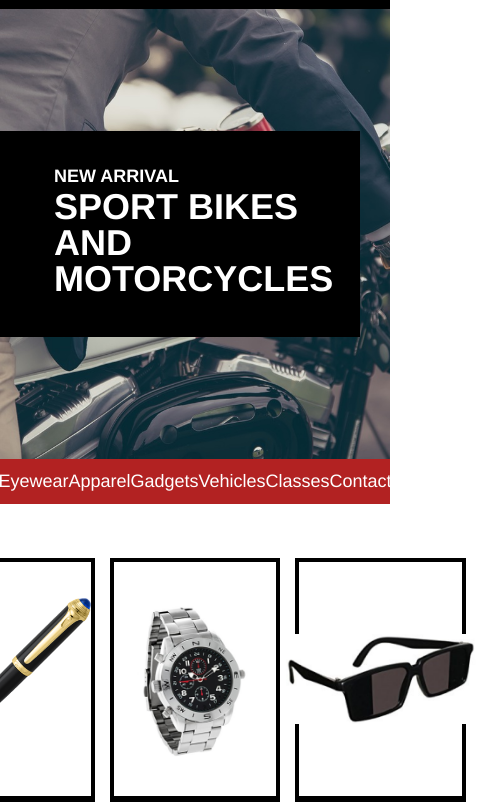
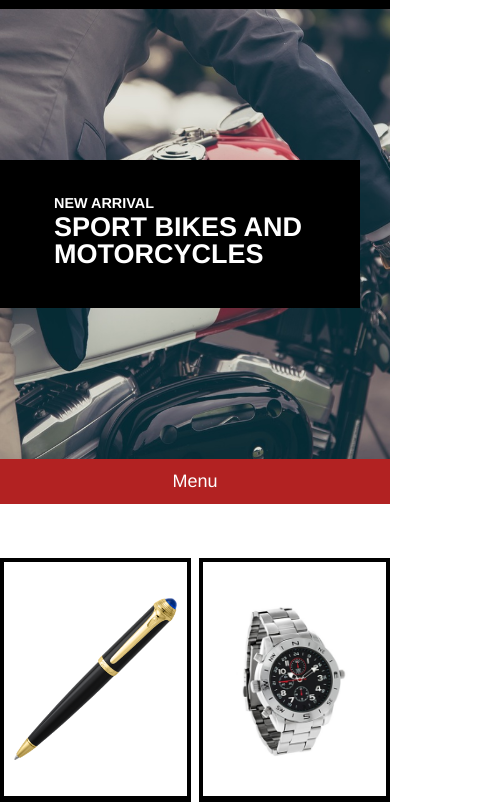
Before and after one commit to rhoffen/SecretAgentSupply, a plain HTML site: page index.html in a window 390 px wide. Shown: the part 42-844 px from the top of the page, 477 px wide, since content can reach past the window. Drawn offline with Linux system fonts and the light colour scheme.

Commit message:
Responsive to screens less than 1024px

```diff
--- a/index.html
+++ b/index.html
@@ -27,12 +27,13 @@
     <!-- Menu -->
     <section class="menu">
       <nav class="container">
-        <span>Eyewear</span>
-        <span>Apparel</span>
-        <span>Gadgets</span>
-        <span>Vehicles</span>
-        <span>Classes</span>
-        <span>Contact</span>
+        <span id="responsive-menu-item">Menu</span>
+        <span id="large-menu-item">Eyewear</span>
+        <span id="large-menu-item">Apparel</span>
+        <span id="large-menu-item">Gadgets</span>
+        <span id="large-menu-item">Vehicles</span>
+        <span id="large-menu-item">Classes</span>
+        <span id="large-menu-item">Contact</span>
       </nav>
     </section>
     <!--Featured items-->
@@ -74,8 +75,7 @@
       </div>
     </section>
 
-    <!-- Responsive items -->
-    <!-- <h1 class="menuheader">Menu</h1> -->
+
 
   </body>
 </html>
--- a/resources/css/style.css
+++ b/resources/css/style.css
@@ -88,6 +88,10 @@ section, footer {
   justify-content: space-between;
 }
 
+#responsive-menu-item {
+  display: none;
+}
+
 /*Featured items*/
 .featured {
   background-color: white;
@@ -174,3 +178,36 @@ footer .info-box .label-box {
   align-items: center;
   height: 5rem;
 }
+
+/*<!-- Responsive items for tablet-portrait-->*/
+@media only screen and (max-width: 1024px) {
+  /*Navigation menu*/
+  .menu .container {
+    justify-content: center;
+  }
+  #large-menu-item {
+    display: none;
+  }
+
+  #responsive-menu-item {
+    display: inline-block;
+  }
+
+  /*Announcement message*/
+  /*No design guidance on font size for this screen width*/
+  .arrival {
+    font-size: 0.8rem
+  }
+
+  .new-products {
+    font-size: 1.5rem;
+  }
+
+  /*Featured item boxes*/
+  .featured .container figure {
+    width: 47%;
+  }
+  #glasses {
+    display: none;
+  }
+}
```
